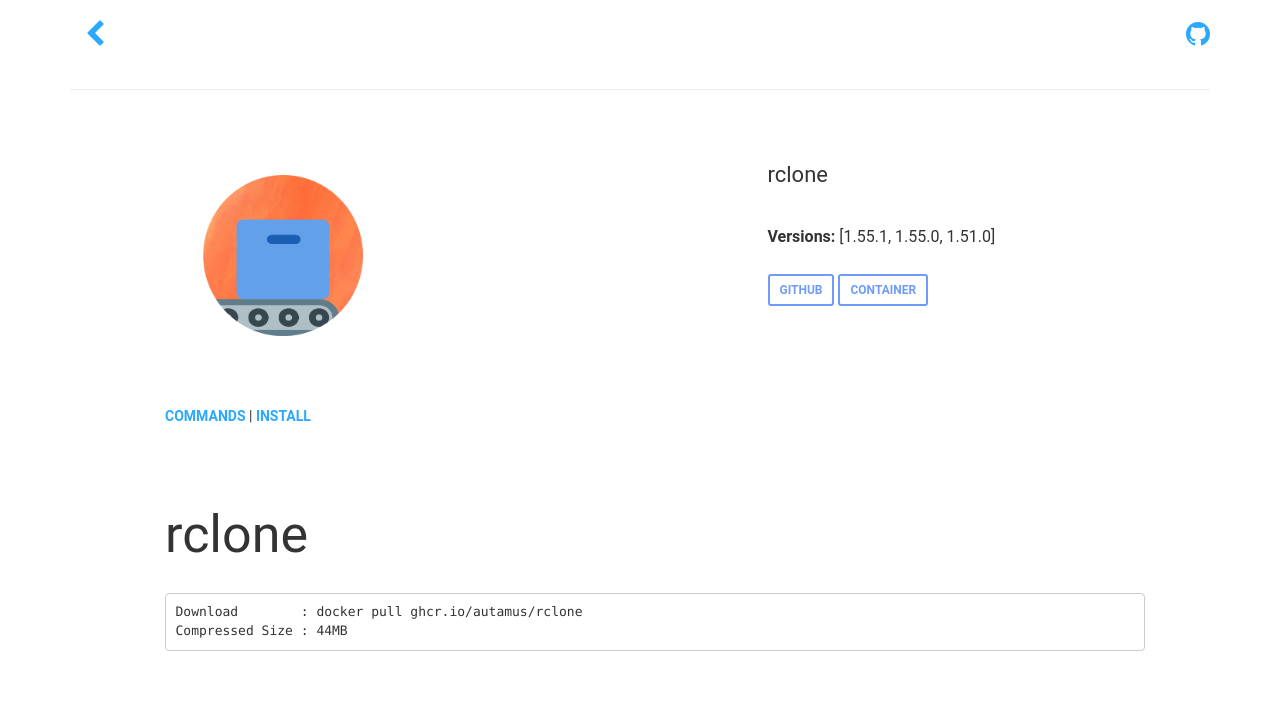
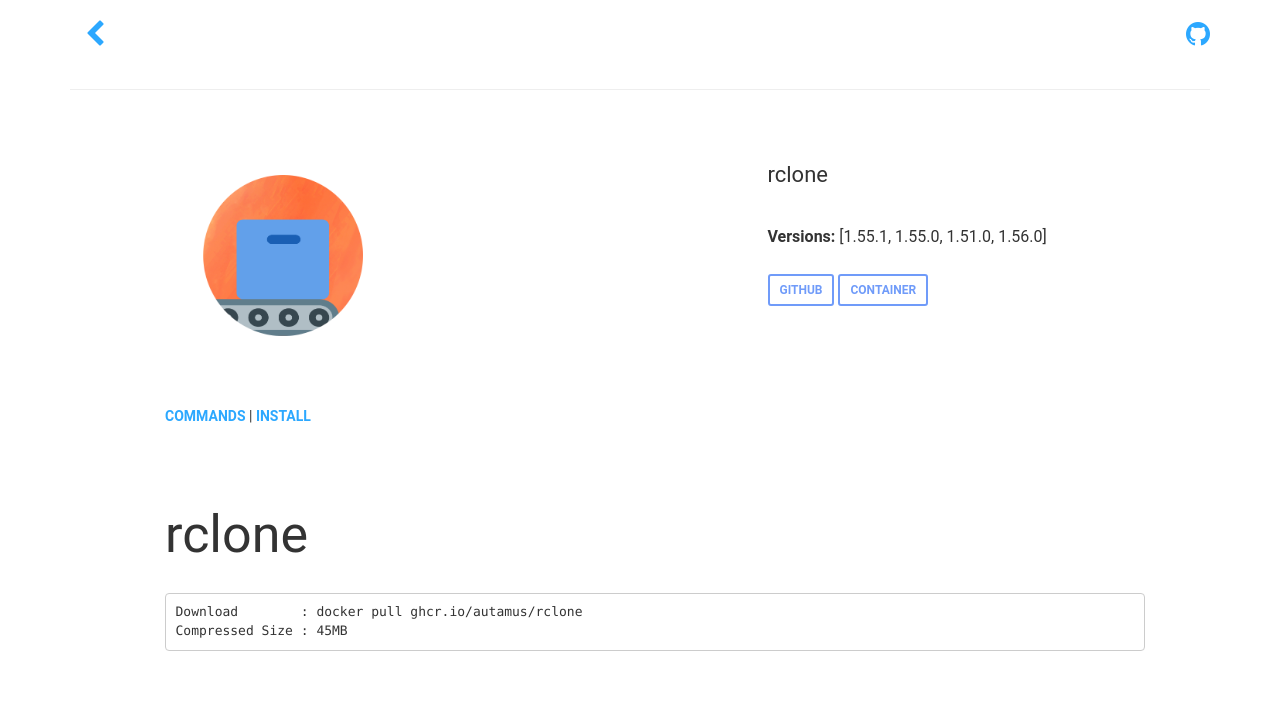
Before and after one commit to autamus/registry, a Jekyll site: the page built from _library/rclone.md, in a window 1280 px wide. Shown: the top 709 px of the page. Built offline with Jekyll 4.4.1, drawn with Linux system fonts in a browser that asks for light colours; nearby versions of some CDN libraries.

Commit message:
Update rclone to 1.56.0 at 2021-07-21 20:50:57.998875753 +0000 UTC m=+1.351763329

````diff
--- a/_library/rclone.md
+++ b/_library/rclone.md
@@ -6,8 +6,9 @@
 - 1.55.1
 - 1.55.0
 - 1.51.0
-updated_at: 2021-07-14T19:45:37.56246313Z
-size: 44MB
+- 1.56.0
+updated_at: 2021-07-21T20:50:57.891407261Z
+size: 45MB
 description: Rclone is a command line program to sync files and directories to and
   from various cloud storage providers
 container_url: https://github.com/orgs/autamus/packages/container/package/rclone
@@ -16,7 +17,7 @@
 # rclone
 ```bash
 Download        : docker pull ghcr.io/autamus/rclone
-Compressed Size : 44MB
+Compressed Size : 45MB
 ```
 
 ## Description
````
